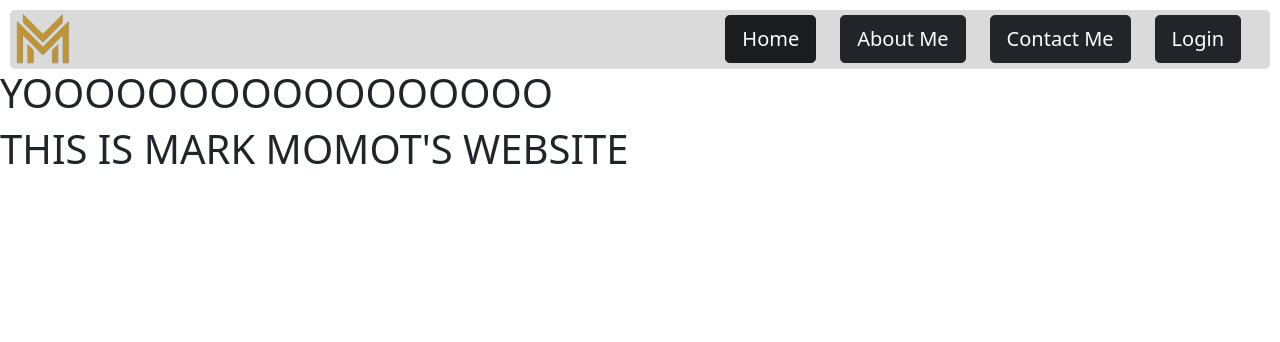
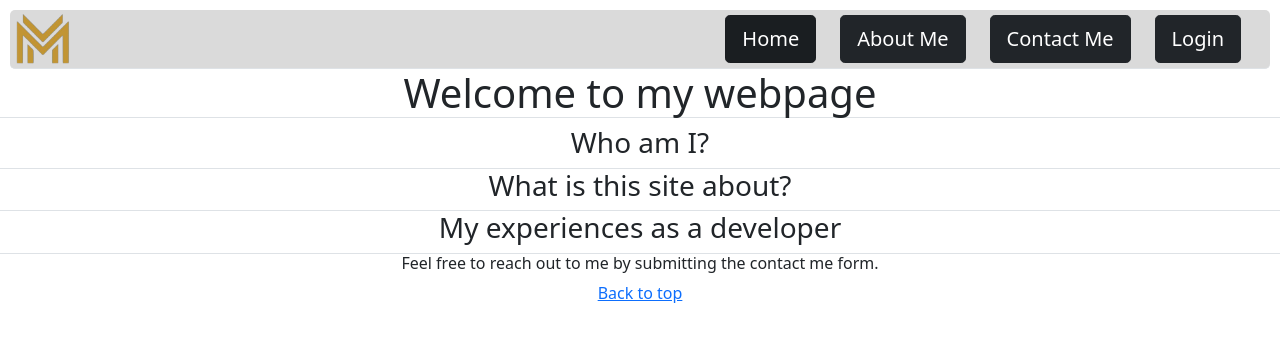
Before and after one commit to Momot1/markmomot, a React (Create React App) app in the folder client/: page / in a window 1280 px wide. Shown: the top 342 px of the page. Built offline with nearby package versions, Linux system fonts and the light colour scheme; no server answers.

Commit message:
Updated homepage slightly

```diff
--- a/client/src/components/Home.js
+++ b/client/src/components/Home.js
@@ -1,8 +1,21 @@
 function Home(){
     return (
-        <div className="justify-content-center">
-           <h1>YOOOOOOOOOOOOOOOOO</h1>
-           <h1>THIS IS MARK MOMOT'S WEBSITE</h1>
+        <div className="justify-content-center text-center">
+           <h1 className="border-bottom">Welcome to my webpage</h1>
+           <div className="border-bottom">
+               <h3>Who am I?</h3>
+           </div>
+           <div className="border-bottom">
+               <h3>What is this site about?</h3>
+           </div>
+           <div className="border-bottom">
+               <h3>My experiences as a developer</h3>
+           </div>
+           <footer>
+                <h6>Feel free to reach out to me by submitting the contact me form.</h6>
+
+                <a href="#top">Back to top</a>
+           </footer>
         </div>
     )
 }
```
